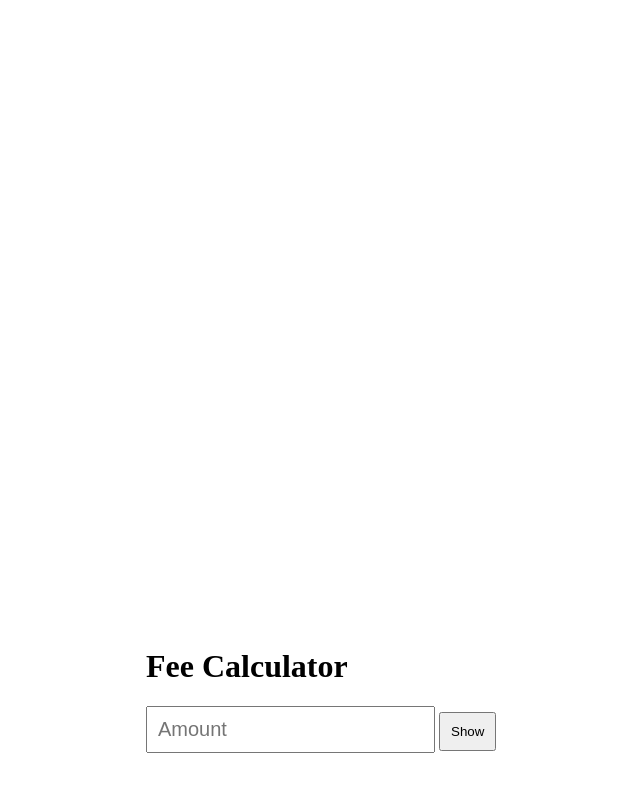
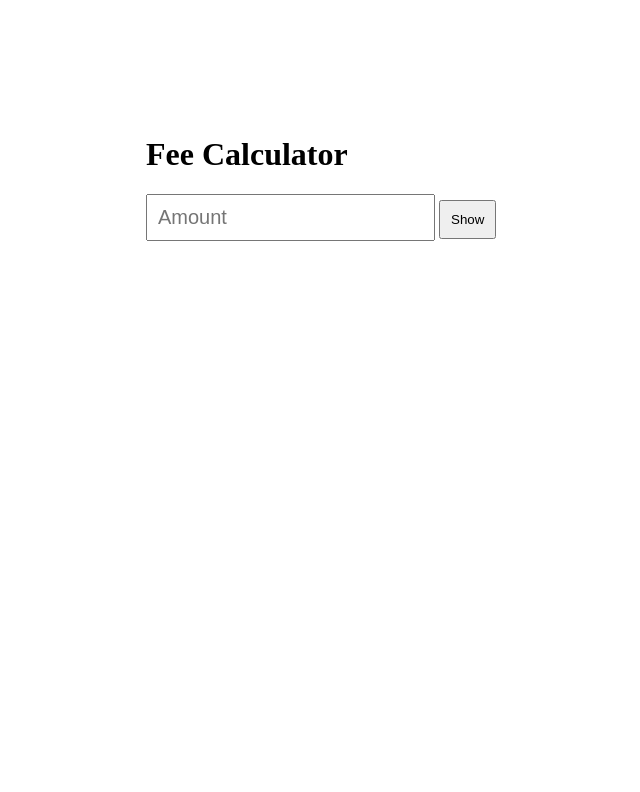
Before and after one commit to shihabuddin413/FeeCal, a plain HTML site: page index.html in a window 1280 px wide. Shown: the whole page, without its empty margins (54-694 px from the left). Drawn offline with Linux system fonts and the light colour scheme.

Commit message:
Update index.html 3

```diff
--- a/index.html
+++ b/index.html
@@ -5,7 +5,7 @@
       <style>
         body{
           padding-left:15%;
-          padding-top:50%
+          padding-top:10%
         }
 
         input, #res{
```
